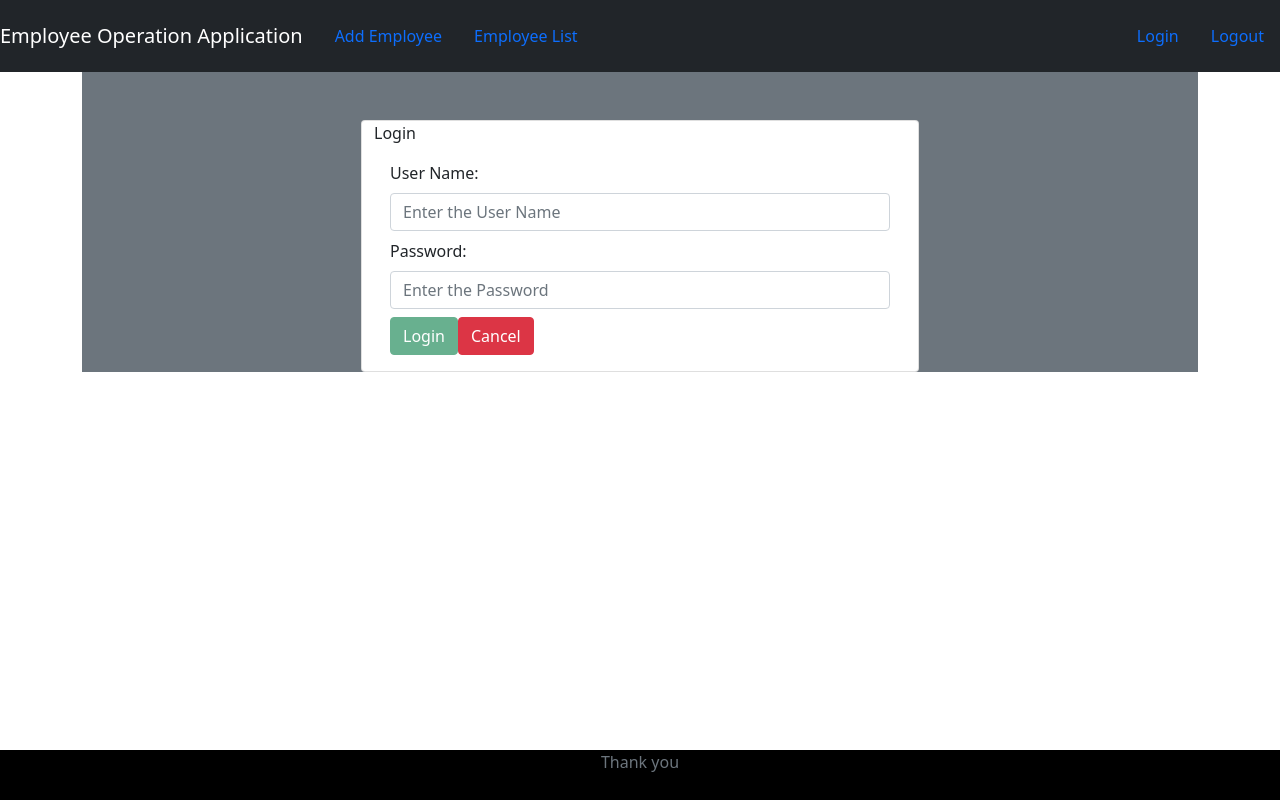
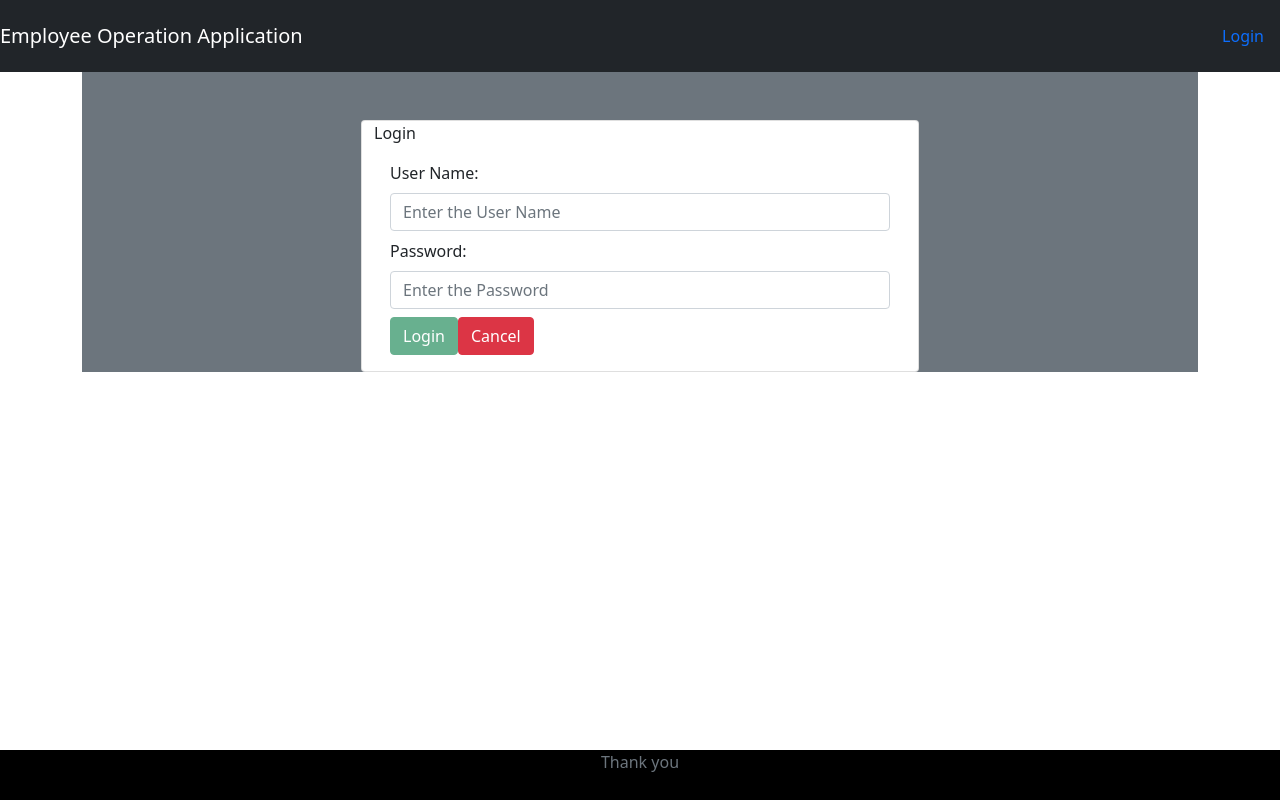
Before and after one commit to peterjes1/ReactJs, a React (Create React App) app: page /login in a window 1280 px wide. Built offline with nearby package versions, Linux system fonts and the light colour scheme.

Commit message:
made changes in navigation

```diff
--- a/src/components/AddEmployeeComponent.js
+++ b/src/components/AddEmployeeComponent.js
@@ -32,7 +32,7 @@ const AddEmployeeComponent = () => {
 
                 console.log(response.data);
 
-                navigate('/');
+                navigate('/employee');
             }).catch(error=>{
                 console.log(error)
             })
@@ -42,12 +42,21 @@ const AddEmployeeComponent = () => {
     }
     const title=()=>{
         if(eId){
-            return <h2 className='text-center'>Update Employee</h2>;
+            return <div> Update Employee</div>;
         }
         else{
-            return <h2 className='text-center'>Add Employee</h2>;
+            return <div> Add Employee</div>;
         }
 
+    }
+    const title1=()=>{
+        if(eId){
+            return <h2 className='text-center'>Update Employee</h2>
+
+        }
+        else{
+            return <h2 className='text-center'>Add Employee</h2>
+        }
     }
 
   return (
@@ -58,7 +67,7 @@ const AddEmployeeComponent = () => {
             <div className='row'>
                 <div className='card col-md-6 offset-md-3 offset-md-3'>
                     {
-                        title()
+                        title1()
                     }
                     <div className='card-body'>
                         <form>
@@ -79,7 +88,7 @@ const AddEmployeeComponent = () => {
                                 value={eDesignation}
                                 onChange= {(e)=> seteDesignation(e.target.value)}/>
                             </div>
-                            <button className='btn btn-success' onClick={(e)=>{saveOrUpdateEmployee(e)}}>Add Employee</button>
+                            <button className='btn btn-success' onClick={(e)=>{saveOrUpdateEmployee(e)}}>{title()}</button>
                             <Link to={"/employee"} className="btn btn-danger t">Cancel</Link>
                         </form>
                     </div>
--- a/src/components/HeaderComponent.js
+++ b/src/components/HeaderComponent.js
@@ -1,15 +1,31 @@
-import React from 'react'
+import React, { useState,useEffect } from 'react'
 import { Link } from 'react-router-dom'
 import EmployeeService from '../Services/EmployeeService'
 
 const HeaderComponent = () => {
 
+
+    const [currentUser, setcurrentUser] = useState(undefined);
+
+    useEffect(() => {
+
+    const user = JSON.parse(localStorage.getItem('user'));
+      if(user){
+          setcurrentUser(user);
+      }
+    }, [])
+
+
     const logoutpage =()=>{
 
         EmployeeService.logout();
+        setcurrentUser(JSON.parse(localStorage.getItem('user')));
+
+
     }
     return (
         <div>
+
             <header>
                 <nav className='navbar navbar-dark bg-dark'>
                     <ul className='navbar nav mr-auto'>
@@ -18,15 +34,15 @@ const HeaderComponent = () => {
                             <a href='http://localhost:3000' className='navbar-brand'>
                                 Employee Operation Application
                             </a></li>
-                        <li><Link to="/add-employee" className='nav-link' >Add Employee</Link></li>
-                        <li><Link to="/employee" className='nav-link'>Employee List</Link></li>
+                       {currentUser && (<li><Link to="/add-employee" className='nav-link' >Add Employee</Link></li>)}
+                       {currentUser && (<li><Link to="/employee" className='nav-link'>Employee List</Link></li>)}
 
                     </ul>
 
                     <nav className='navbar-right '>
                         <ul className='navbar nav mr-auto'>
-                        <li><Link to={"/login"} className='nav-link'>Login</Link></li>
-                        <li><Link to={"/logout"} onClick={()=>{logoutpage()}} className='nav-link'>Logout</Link></li>
+                        { !currentUser && (<li><Link to={"/login"} className='nav-link'>Login</Link></li>)}
+                        {currentUser && (<li><Link to={"/logout"} onClick={()=>{logoutpage()}} className='nav-link'>Logout</Link></li>)}
                     </ul>
                     </nav>
 
--- a/src/components/Login.js
+++ b/src/components/Login.js
@@ -1,4 +1,5 @@
-import React, {useState} from 'react';
+
+import React, { useState} from 'react';
 import { Link, useNavigate } from 'react-router-dom';
 import EmployeeService from '../Services/EmployeeService';
 
@@ -20,9 +21,16 @@ const Login = () => {
             if(response.data.jwtToken){
                 localStorage.setItem('user',JSON.stringify(response.data));
 
+
                 navigate("/employee");
+                window.location.reload();
             }
+
         }).catch(error=>{
+
+            setuserName('');
+            setpassword('');
+
             console.log(JSON.stringify(error));
         });
 
@@ -33,6 +41,7 @@ const Login = () => {
 
 <br/><br/>
         <div className='container '>
+            <div id='check'></div>
             <div className='row'>
                 <div className='card col-md-6 offset-md-3 offset-md-3'>
                     Login
```
